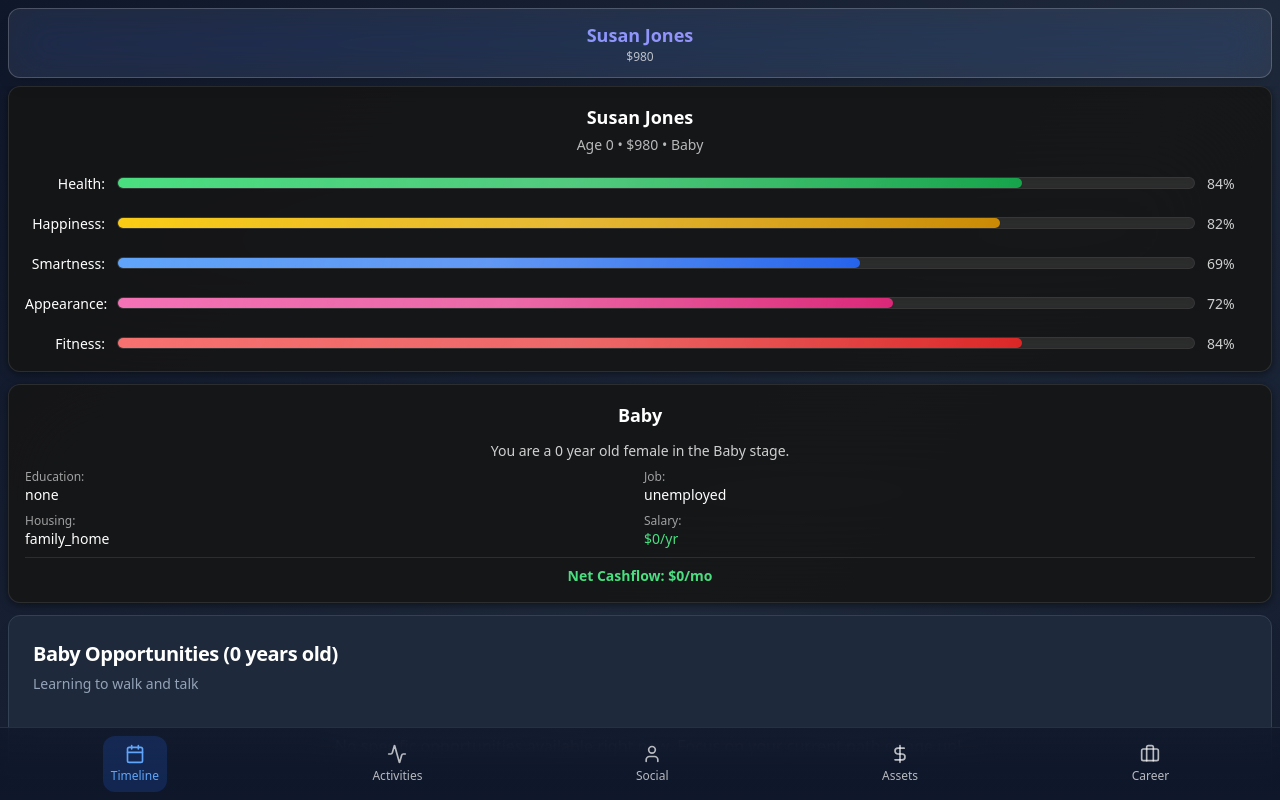
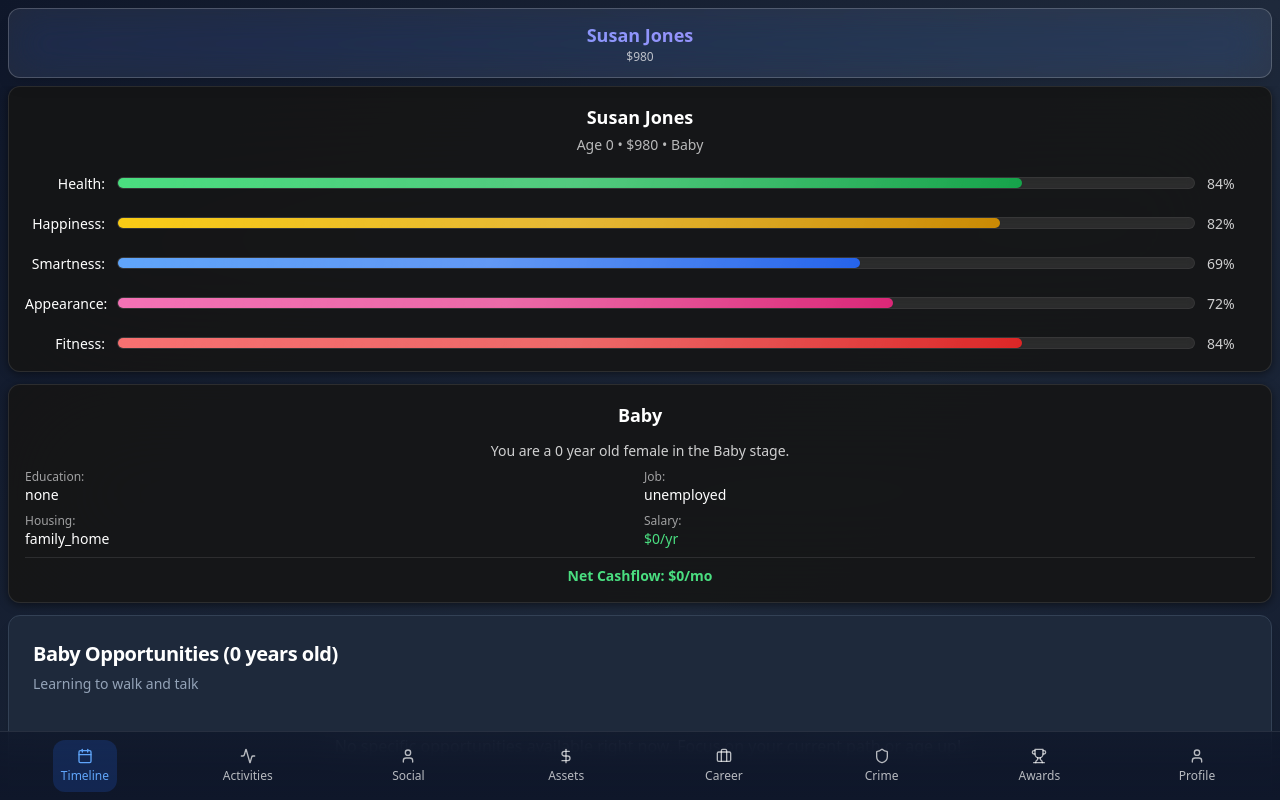
Before and after one commit to taikyrio/neon-life-reimagined, a React (Vite) app: page / in a window 1280 px wide. Shown: the top 800 px of the page. Built offline with nearby package versions, Linux system fonts and the light colour scheme.

Commit message:
Refactor: Enhance bottom navigation
Reverted to the old bottom navigation style and added enhancements.

```diff
--- a/src/components/BottomNavigation.tsx
+++ b/src/components/BottomNavigation.tsx
@@ -8,25 +8,29 @@ interface BottomNavigationProps {
 }
 
 const BottomNavigation = ({ activeTab, setActiveTab, isIncarcerated }: BottomNavigationProps) => {
-  const tabs = [
+  const allTabs = [
     { id: 'timeline', icon: Calendar, label: 'Timeline', disabled: false },
     { id: 'activities', icon: Activity, label: isIncarcerated ? 'Prison' : 'Activities', disabled: false },
     { id: 'relationships', icon: User, label: 'Social', disabled: false },
     { id: 'assets', icon: DollarSign, label: 'Assets', disabled: isIncarcerated },
     { id: 'career', icon: Briefcase, label: 'Career', disabled: isIncarcerated },
-    { id: 'crime', icon: Shield, label: isIncarcerated ? 'Prison' : 'Crime', disabled: false },
-    { id: 'profile', icon: Trophy, label: 'Profile', disabled: false },
+    { id: 'crime', icon: Shield, label: 'Crime', disabled: false },
+    { id: 'achievements', icon: Trophy, label: 'Awards', disabled: false },
+    { id: 'profile', icon: User, label: 'Profile', disabled: false },
   ];
 
   // Add prison tab if incarcerated
   if (isIncarcerated) {
-    tabs.push({ id: 'prison', icon: Lock, label: 'Prison', disabled: false });
+    allTabs.splice(7, 0, { id: 'prison', icon: Lock, label: 'Prison', disabled: false });
   }
+
+  // Show all tabs but highlight disabled ones
+  const visibleTabs = allTabs;
 
   return (
     <div className="fixed bottom-0 left-0 right-0 bg-gradient-to-t from-slate-900 via-slate-900/95 to-slate-900/80 backdrop-blur-lg border-t border-white/10">
-      <div className="flex justify-around items-center py-2 px-1">
-        {tabs.slice(0, 5).map((tab) => {
+      <div className="flex justify-around items-center py-2 px-1 overflow-x-auto">
+        {visibleTabs.map((tab) => {
           const Icon = tab.icon;
           const isActive = activeTab === tab.id;
           const isDisabled = tab.disabled;
@@ -36,7 +40,7 @@ const BottomNavigation = ({ activeTab, setActiveTab, isIncarcerated }: BottomNav
               key={tab.id}
               onClick={() => !isDisabled && setActiveTab(tab.id as any)}
               disabled={isDisabled}
-              className={`flex flex-col items-center justify-center p-2 rounded-lg transition-all duration-200 ${
+              className={`flex flex-col items-center justify-center p-2 rounded-lg transition-all duration-200 min-w-[60px] relative ${
                 isActive
                   ? 'bg-blue-600/20 text-blue-400'
                   : isDisabled
@@ -44,12 +48,12 @@ const BottomNavigation = ({ activeTab, setActiveTab, isIncarcerated }: BottomNav
                   : 'text-white/70 hover:text-white hover:bg-white/10'
               }`}
             >
-              <Icon className={`w-5 h-5 mb-1 ${isDisabled ? 'opacity-30' : ''}`} />
+              <Icon className={`w-4 h-4 mb-1 ${isDisabled ? 'opacity-30' : ''}`} />
               <span className={`text-xs font-medium ${isDisabled ? 'opacity-30' : ''}`}>
                 {tab.label}
               </span>
               {isDisabled && (
-                <Lock className="w-3 h-3 absolute top-1 right-1 text-red-400" />
+                <Lock className="w-3 h-3 absolute top-1 right-1 text-red-400/60" />
               )}
             </button>
           );
--- a/src/types/BitLifeEvents.ts
+++ b/src/types/BitLifeEvents.ts
@@ -16,6 +16,9 @@ export {
   DEFAULT_EVENT_CONFIG
 } from './EventManager';
 
+// Import generateRandomEvent to fix the error
+import { generateRandomEvent } from './EventManager';
+
 // Legacy function for backward compatibility
 export const generateRandomEventEnhanced = (character: any, eventHistory: any[] = []) => {
   return generateRandomEvent(character, eventHistory);
```
